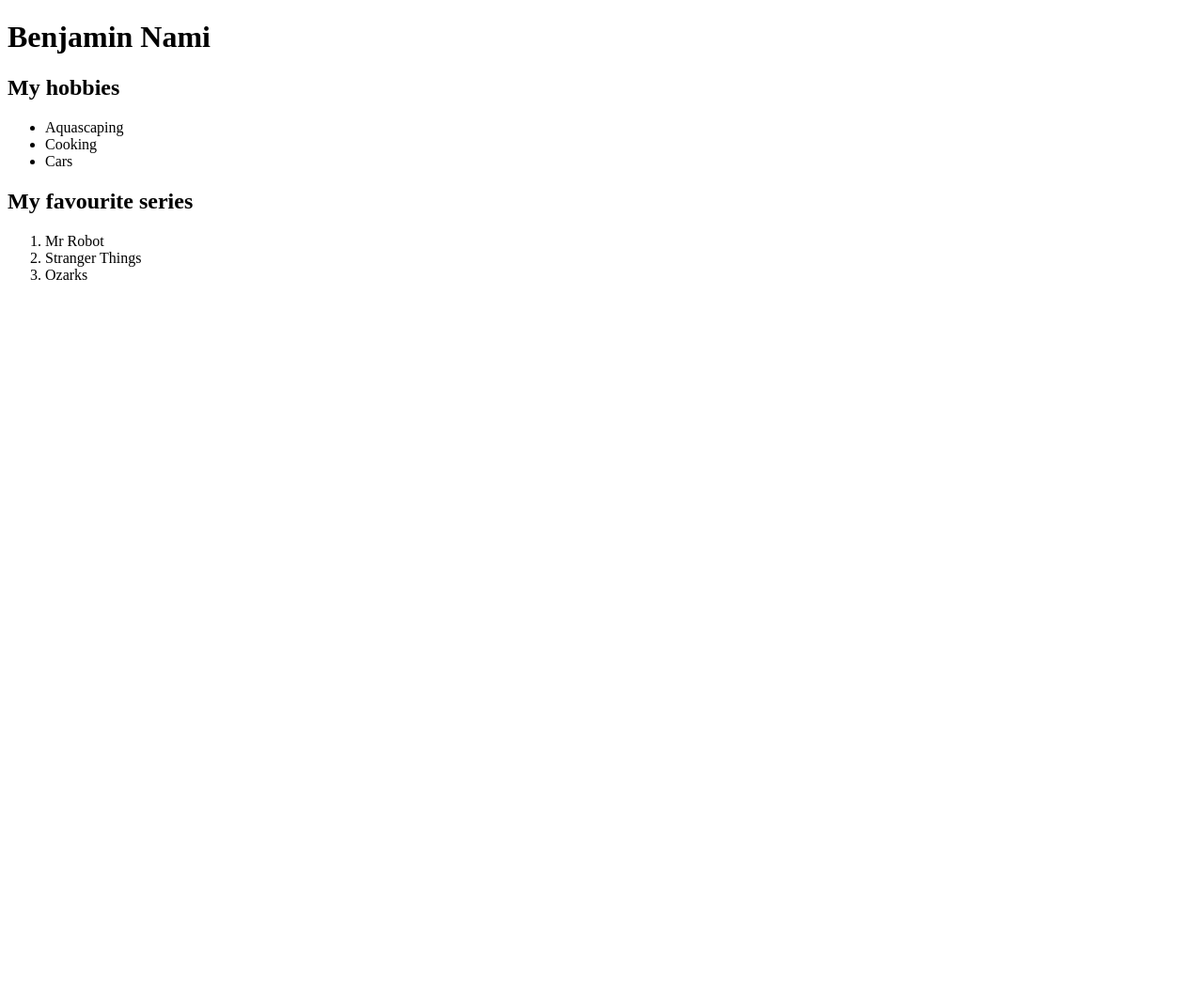
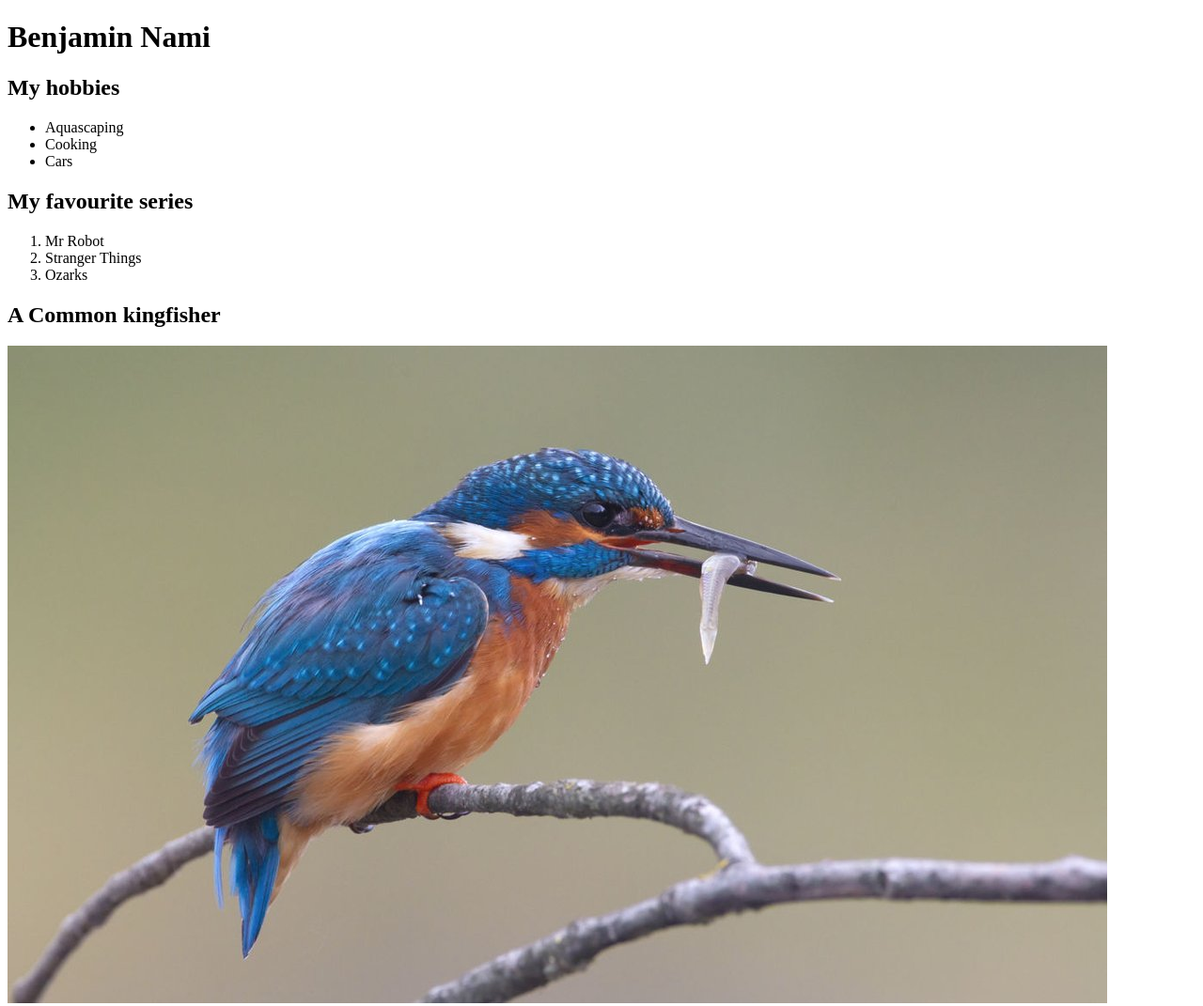
Before and after one commit to peyzman/Een-foto-zegt-meer-dan-woorden-da1944c1, a plain HTML site: page index.html in a window 1280 px wide. Shown: the whole page at 94% size. Before the commit the page ends 800 px from the top, so only its background shows below. Drawn offline with Linux system fonts and the light colour scheme.

Commit message:
Uitwerking van de exercise

```diff
--- a/index.html
+++ b/index.html
@@ -23,6 +23,12 @@
            <li>Stranger Things</li>
            <li>Ozarks</li>
         </ol>
+
+        <h2>A Common kingfisher</h2>
+        <img src="image.jpg">
+
+
+
         <script src="" async defer></script>
     </body>
 </html>
```
Also changed, not shown: image.jpg (added).
